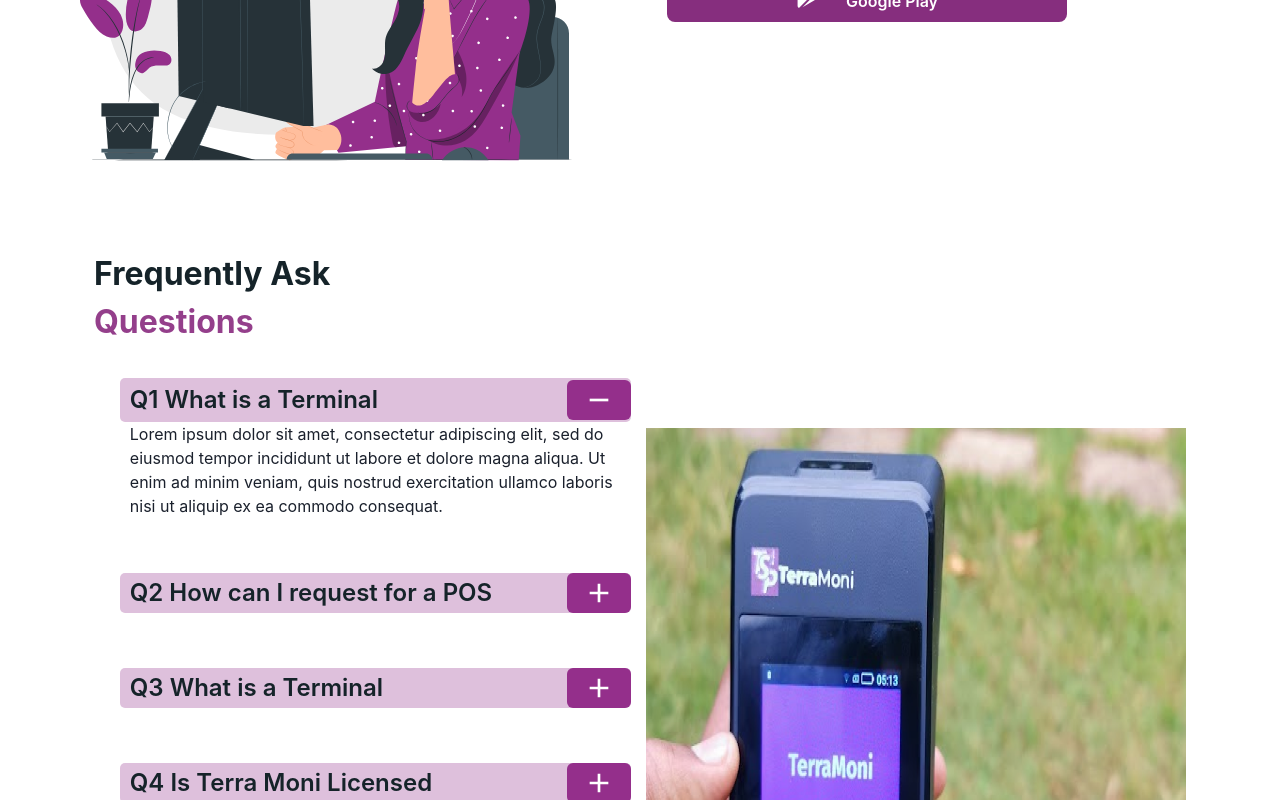
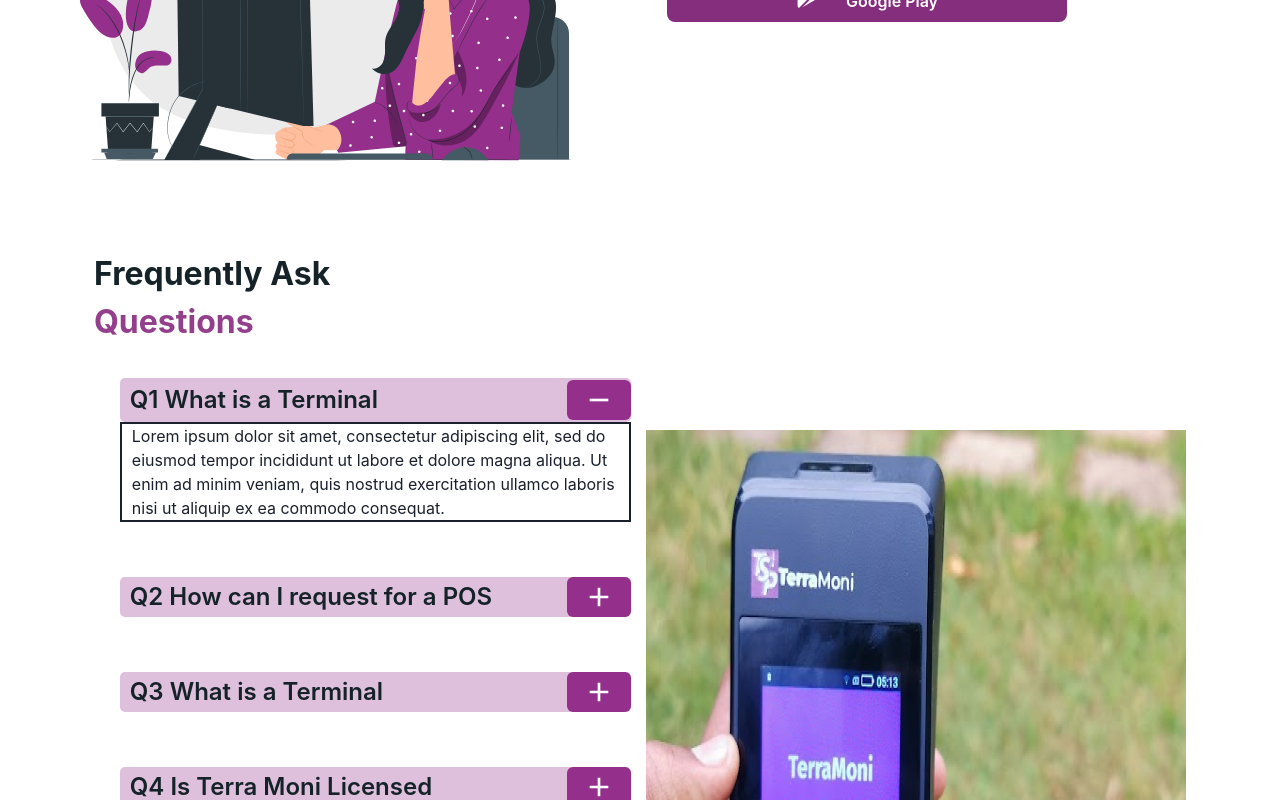
Before and after one commit to thomasAmara/TerraMoni, a React (Create React App) app: page / in a window 1280 px wide. Both pictures are taken after a click on the button 598 px from the left and 2460 px from the top of the page. Shown: the part 2060-2860 px from the top of the page. Built offline with nearby package versions, Linux system fonts and the light colour scheme.

Commit message:
border display

```diff
--- a/src/Components/FaqSection.jsx
+++ b/src/Components/FaqSection.jsx
@@ -82,7 +82,7 @@
                   </Button>
                 </Box>
                 {active === true ? (
-                  <Box px='10px'>
+                  <Box px='10px' border='2px'>
                     <Text textAlign='start'>
                       Lorem ipsum dolor sit amet, consectetur adipiscing elit,
                       sed do eiusmod tempor incididunt ut labore et dolore magna
```
